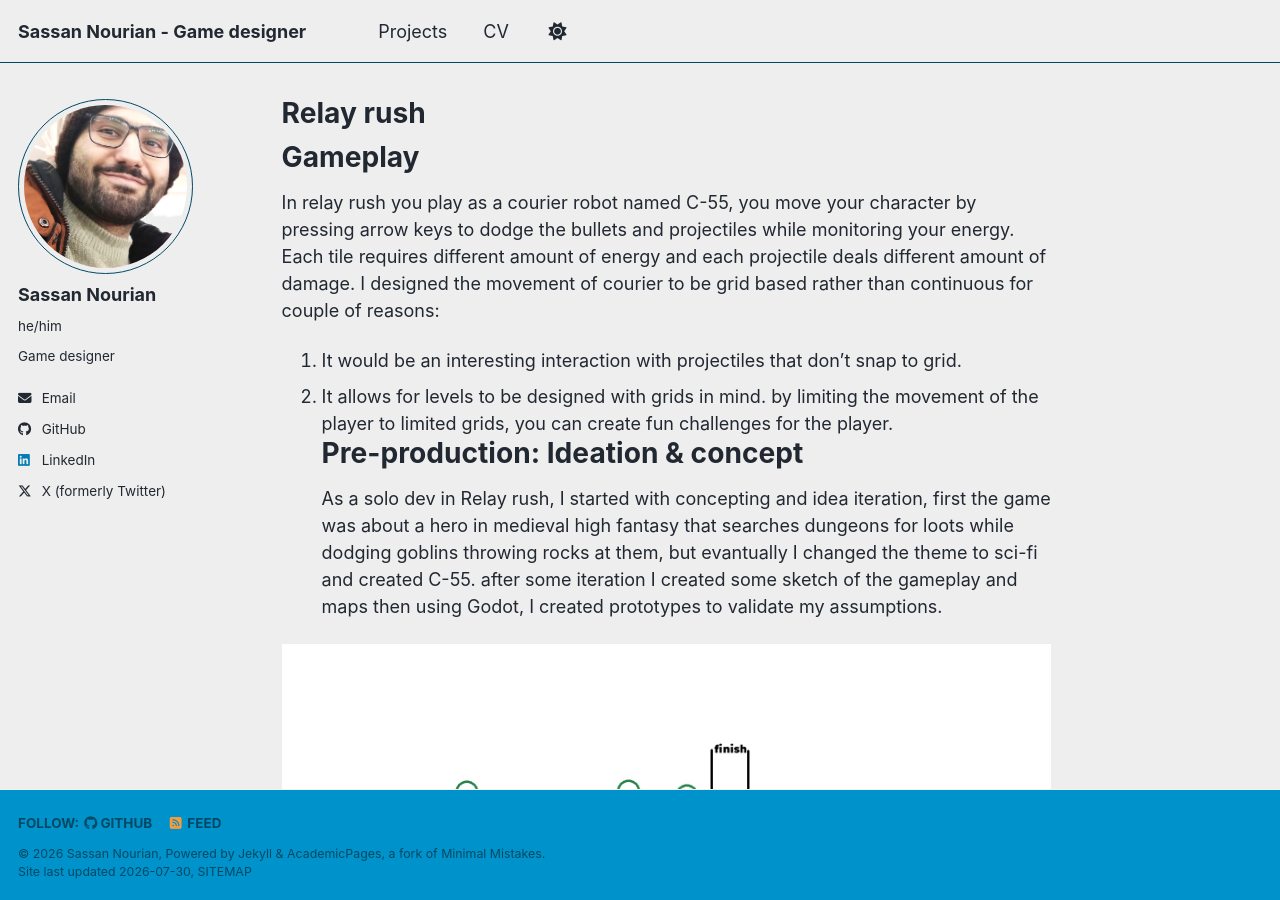
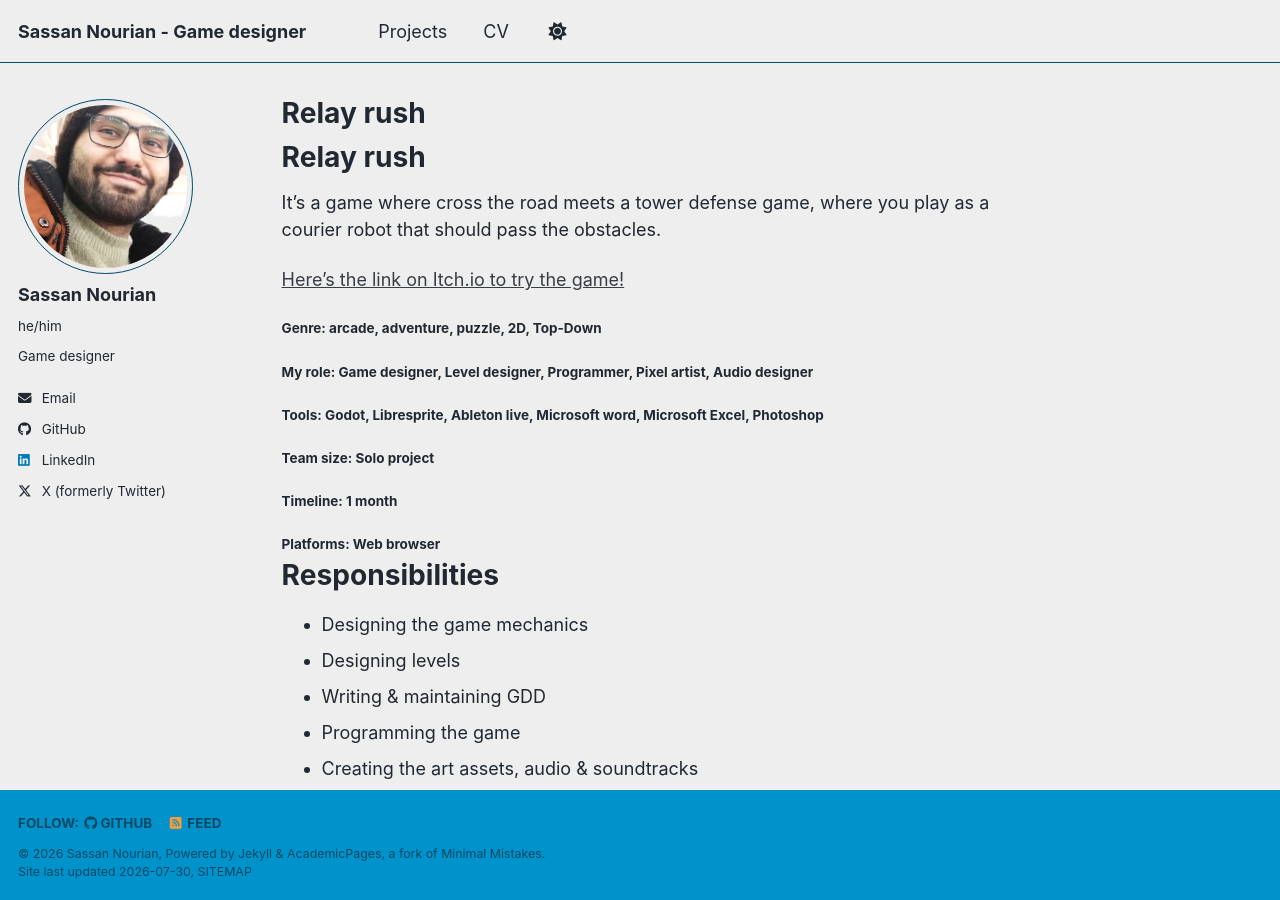
Before and after one commit to SassanTheDev/SassanTheDev.github.io, a Jekyll site: the page built from _pages/relay-rush.md, in a window 1280 px wide and 900 px high. Built offline with Jekyll 4.4.1, drawn with Linux system fonts in a browser that asks for light colours; a style sheet for code colours, icons or effects is not loaded.

Commit message:
Enhance relay-rush.md with game details and mechanics
Added detailed game description, responsibilities, and gameplay mechanics for 'Relay Rush'.

```diff
--- a/_pages/relay-rush.md
+++ b/_pages/relay-rush.md
@@ -3,6 +3,27 @@ title: "Relay rush"
 permalink: /personal-projects/relay-rush
 author_profile: true
 ---
+# Relay rush
+
+It's a game where cross the road meets a tower defense game, where you play as a courier robot that should pass the obstacles.
+
+[Here's the link on Itch.io to try the game!](https://sassanthedev.itch.io/relay-rush)
+#### Genre: arcade, adventure, puzzle, 2D, Top-Down
+#### My role: Game designer, Level designer, Programmer, Pixel artist, Audio designer
+#### Tools: Godot, Libresprite, Ableton live, Microsoft word, Microsoft Excel, Photoshop
+#### Team size: Solo project
+#### Timeline: 1 month
+#### Platforms: Web browser
+
+# Responsibilities
+- Designing the game mechanics
+- Designing levels
+- Writing & maintaining GDD
+- Programming the game
+- Creating the art assets, audio & soundtracks
+- Creating UI
+
+
 # Gameplay
 In relay rush you play as a courier robot named C-55, you move your character by pressing arrow keys to dodge the bullets and projectiles while monitoring your energy. Each tile requires different amount of energy and each projectile deals different amount of damage. I designed the movement of courier to be grid based rather than continuous for couple of reasons:
 1. It would be an interesting interaction with projectiles that don't snap to grid.
```
